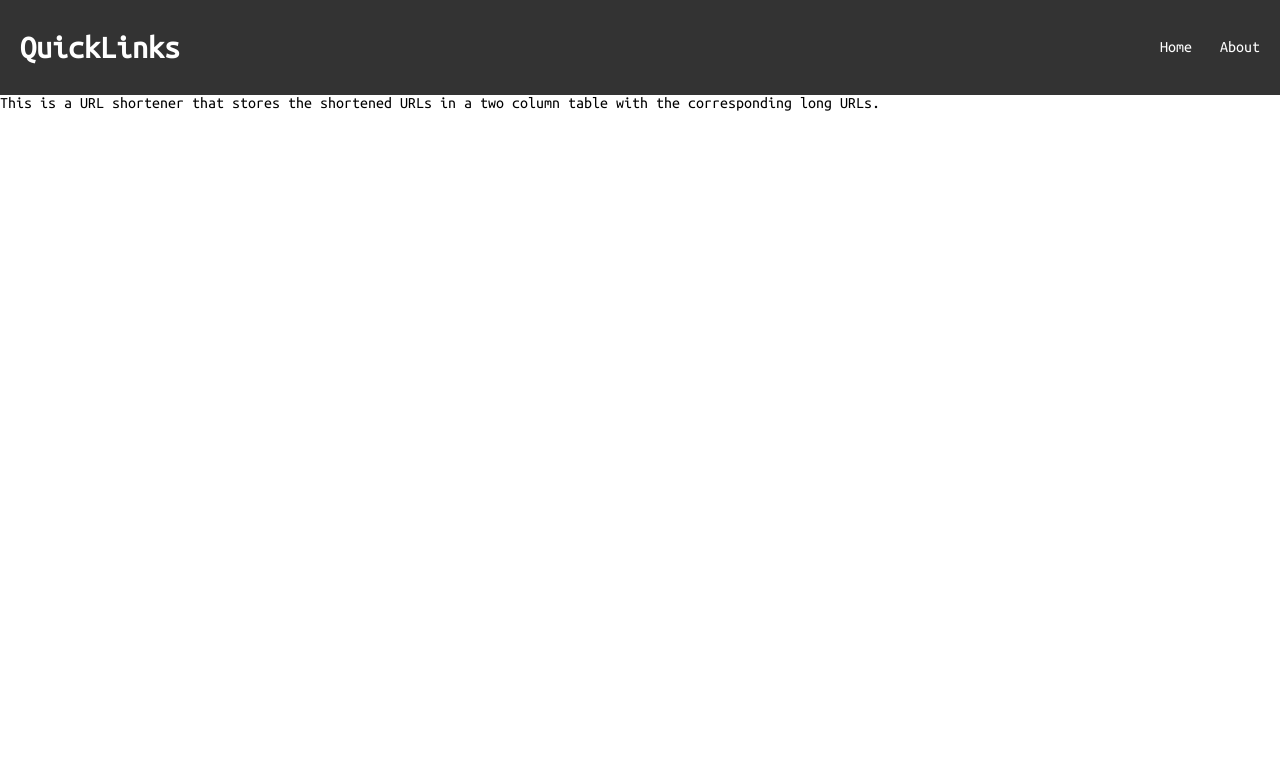
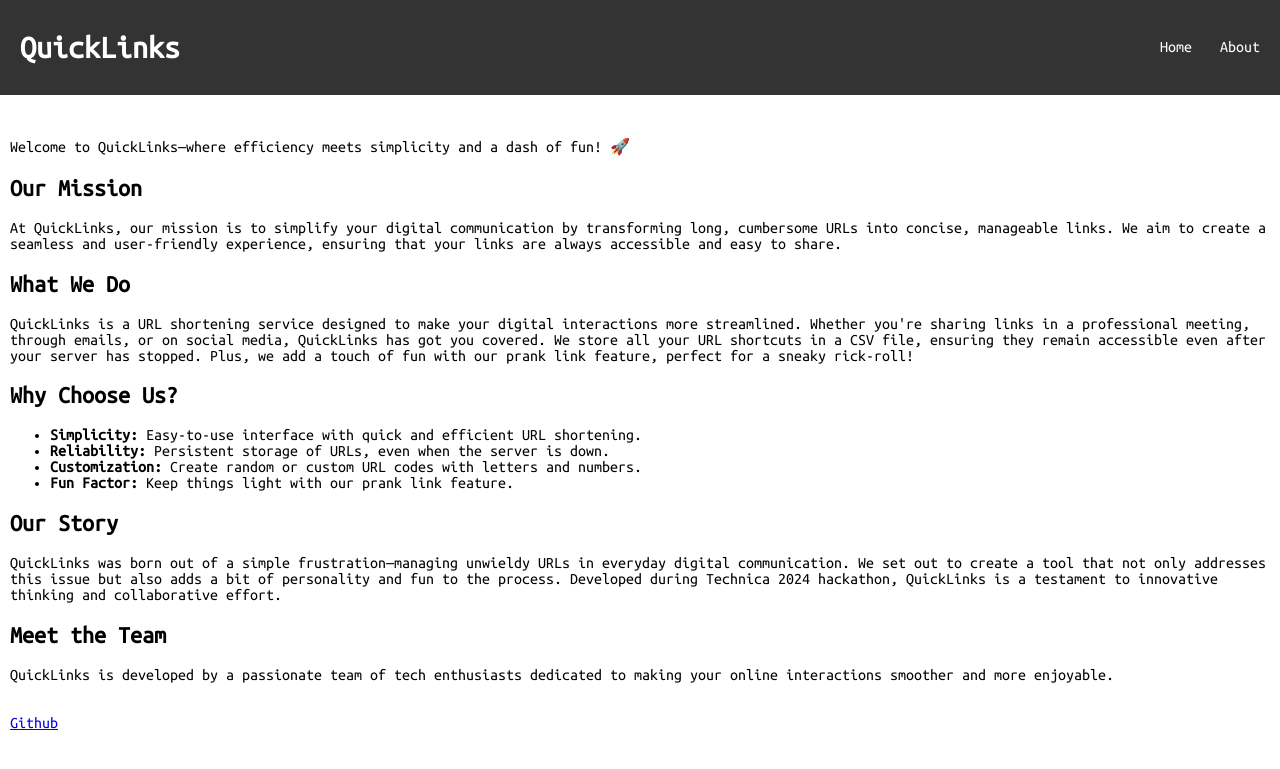
Before and after one commit to UndefinedConcept/QuickLinks-T24-, a Flask app: page /about in a window 1280 px wide. Shown: the top 769 px of the page. Run offline with Flask 3, Linux system fonts and the light colour scheme.

Commit message:
Update the about page

```diff
--- a/templates/about.html
+++ b/templates/about.html
@@ -36,7 +36,30 @@
             <a href="/about">About</a>
         </nav>
     </header>
-    <!-- start -->
-        This is a URL shortener that stores the shortened URLs in a two column table with the corresponding long URLs.
-    <!--end-->
+    <div style="margin: 10px;">
+    <br>
+    <p>Welcome to QuickLinks—where efficiency meets simplicity and a dash of fun! 🚀</p>
+
+    <h2>Our Mission</h2>
+    <p>At QuickLinks, our mission is to simplify your digital communication by transforming long, cumbersome URLs into concise, manageable links. We aim to create a seamless and user-friendly experience, ensuring that your links are always accessible and easy to share.</p>
+
+    <h2>What We Do</h2>
+    <p>QuickLinks is a URL shortening service designed to make your digital interactions more streamlined. Whether you're sharing links in a professional meeting, through emails, or on social media, QuickLinks has got you covered. We store all your URL shortcuts in a CSV file, ensuring they remain accessible even after your server has stopped. Plus, we add a touch of fun with our prank link feature, perfect for a sneaky rick-roll!</p>
+
+    <h2>Why Choose Us?</h2>
+    <ul>
+        <li><strong>Simplicity:</strong> Easy-to-use interface with quick and efficient URL shortening.</li>
+        <li><strong>Reliability:</strong> Persistent storage of URLs, even when the server is down.</li>
+        <li><strong>Customization:</strong> Create random or custom URL codes with letters and numbers.</li>
+        <li><strong>Fun Factor:</strong> Keep things light with our prank link feature.</li>
+    </ul>
+
+    <h2>Our Story</h2>
+    <p>QuickLinks was born out of a simple frustration—managing unwieldy URLs in everyday digital communication. We set out to create a tool that not only addresses this issue but also adds a bit of personality and fun to the process. Developed during Technica 2024 hackathon, QuickLinks is a testament to innovative thinking and collaborative effort.</p>
+
+    <h2>Meet the Team</h2>
+    <p>QuickLinks is developed by a passionate team of tech enthusiasts dedicated to making your online interactions smoother and more enjoyable.</p>
+    <br>
+    <a href="https://github.com/UndefinedConcept/QuickLinks-T24-">Github</a>
+    </div>
 </body>
```
